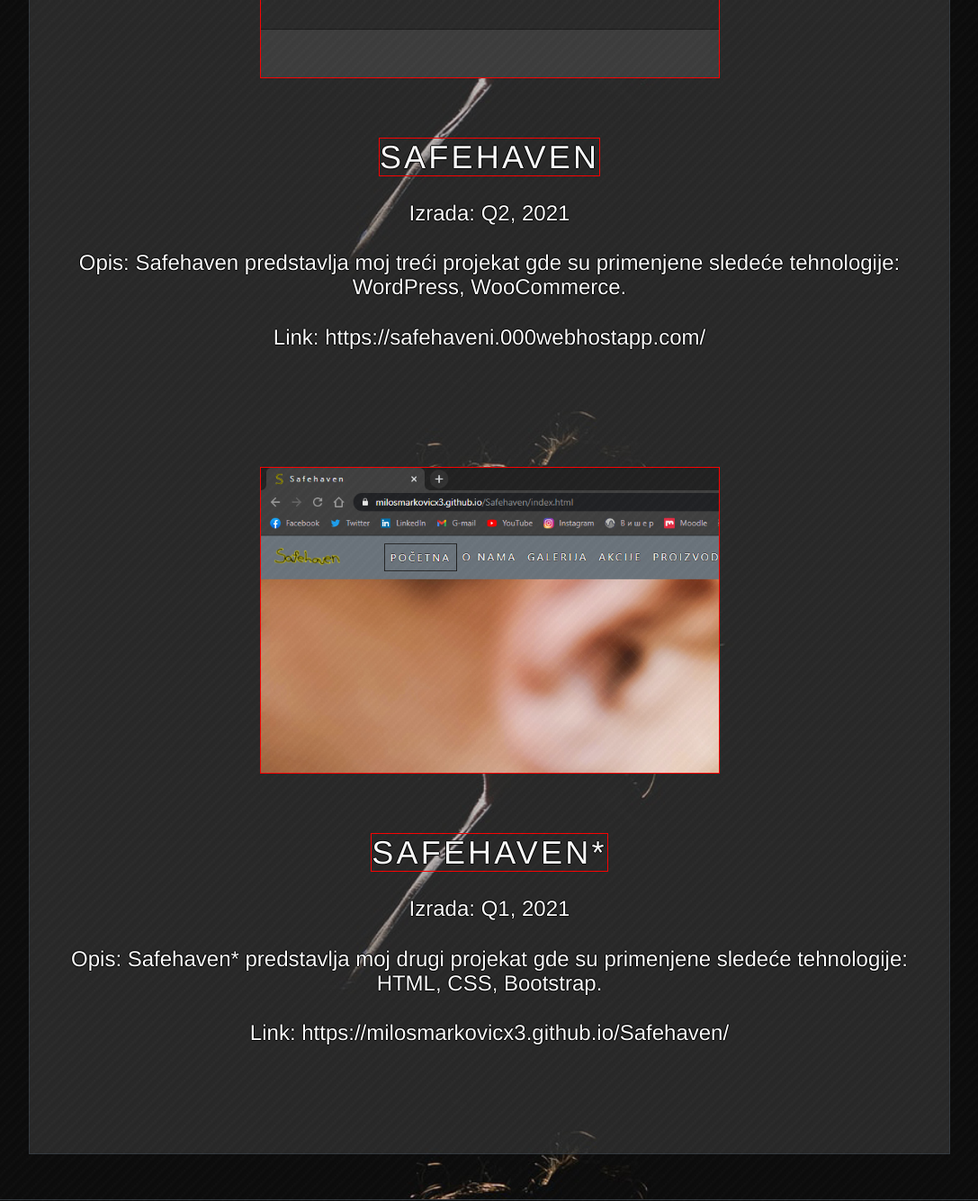
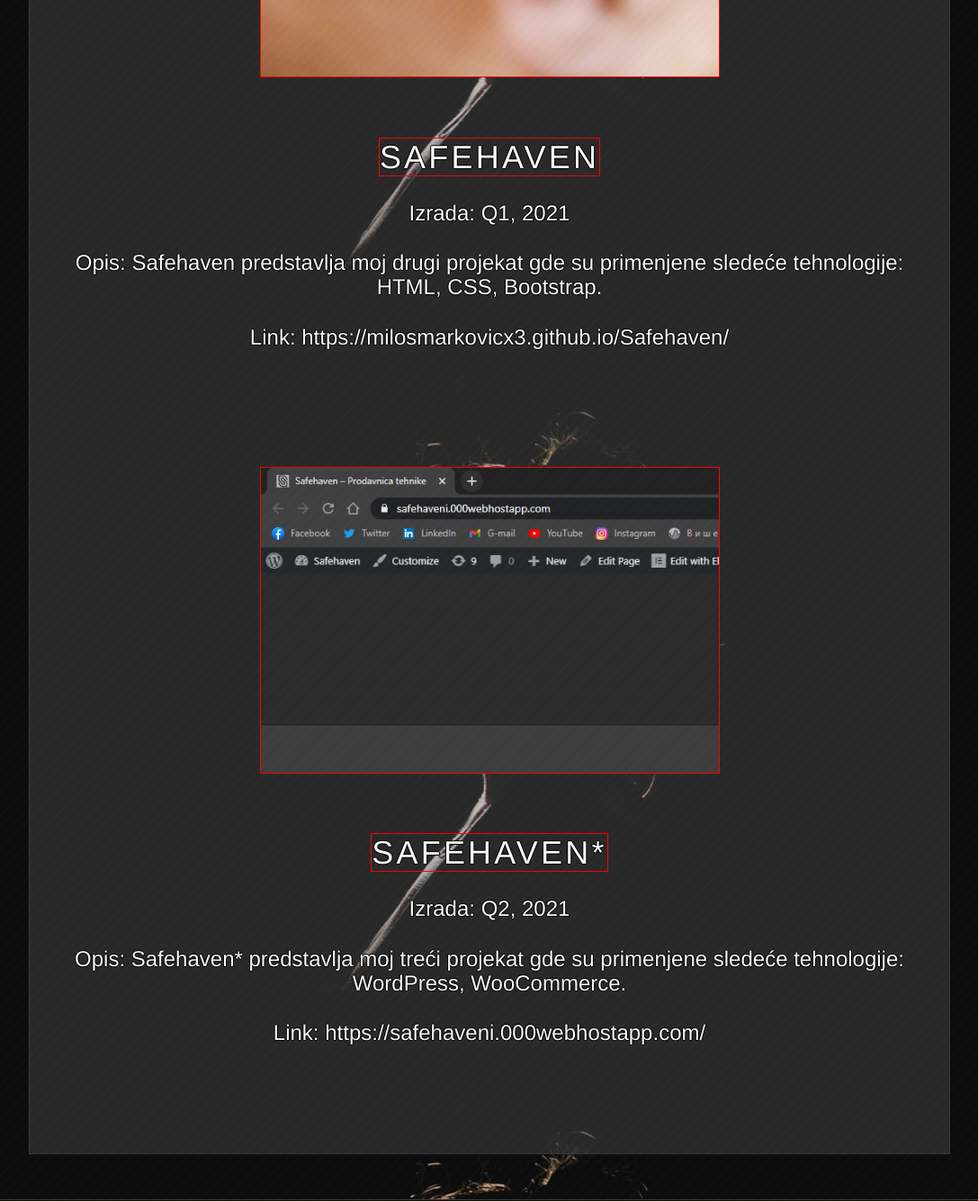
Before and after one commit to milosmarkovicx3/first-website-attempt, a plain HTML site: page projekti.html in a window 1280 px wide. Shown: the part 1200-2535 px from the top of the page at 90% size, without its empty margins (96-1183 px from the left). Drawn offline with Linux system fonts and the light colour scheme.

Commit message:
Update projekti.html

```diff
--- a/projekti.html
+++ b/projekti.html
@@ -59,22 +59,22 @@
                 <p id="poglavlje2">
                     <span class="span_naslov">Safehaven</span>
                     <br><br>
-                    Izrada: Q2, 2021
+                    Izrada: Q1, 2021
+                   <br><br>
+                   Opis: Safehaven predstavlja moj drugi projekat gde su primenjene sledeće tehnologije: HTML, CSS, Bootstrap.
                     <br><br>
-                    Opis: Safehaven predstavlja moj treći projekat gde su primenjene sledeće tehnologije: WordPress, WooCommerce.
-                    <br><br>
-                    Link: <a href="https://safehaveni.000webhostapp.com" target="_blank">https://safehaveni.000webhostapp.com/</a>
+                    Link: <a href="https://milosmarkovicx3.github.io/Safehaven/index.html" target="_blank">https://milosmarkovicx3.github.io/Safehaven/</a>
                 </p>
+                <img id="slika2" class="slika" src="img/safehaven.png" alt="">
                 <img id="slika2" class="slika" src="img/safehaveni.png" alt="">
-                <img id="slika2" class="slika" src="img/safehaven.png" alt="">
                 <p id="poglavlje1">
                     <span class="span_naslov">Safehaven*</span>
                     <br><br>
-                    Izrada: Q1, 2021
-                   <br><br>
-                   Opis: Safehaven* predstavlja moj drugi projekat gde su primenjene sledeće tehnologije: HTML, CSS, Bootstrap.
+                    Izrada: Q2, 2021
                     <br><br>
-                    Link: <a href="https://milosmarkovicx3.github.io/Safehaven/index.html" target="_blank">https://milosmarkovicx3.github.io/Safehaven/</a>
+                    Opis: Safehaven* predstavlja moj treći projekat gde su primenjene sledeće tehnologije: WordPress, WooCommerce.
+                    <br><br>
+                    Link: <a href="https://safehaveni.000webhostapp.com" target="_blank">https://safehaveni.000webhostapp.com/</a>
                 </p>
 
             </div>
```
